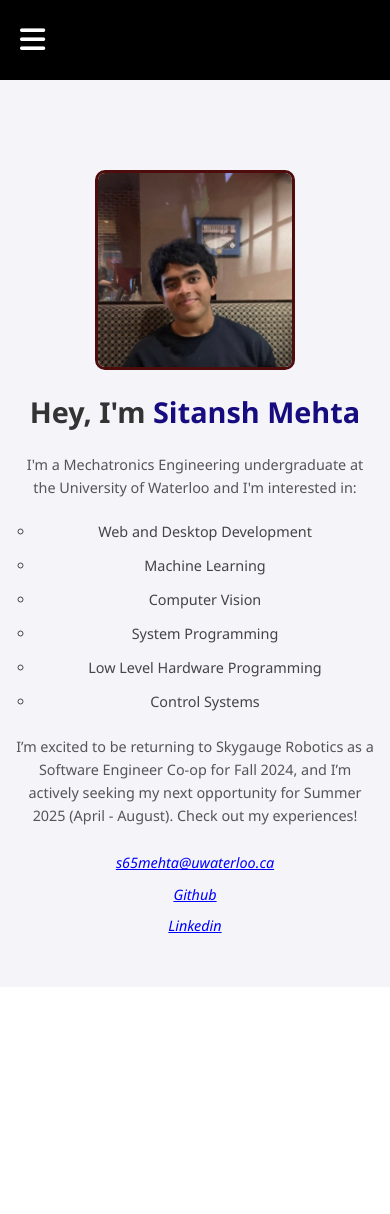
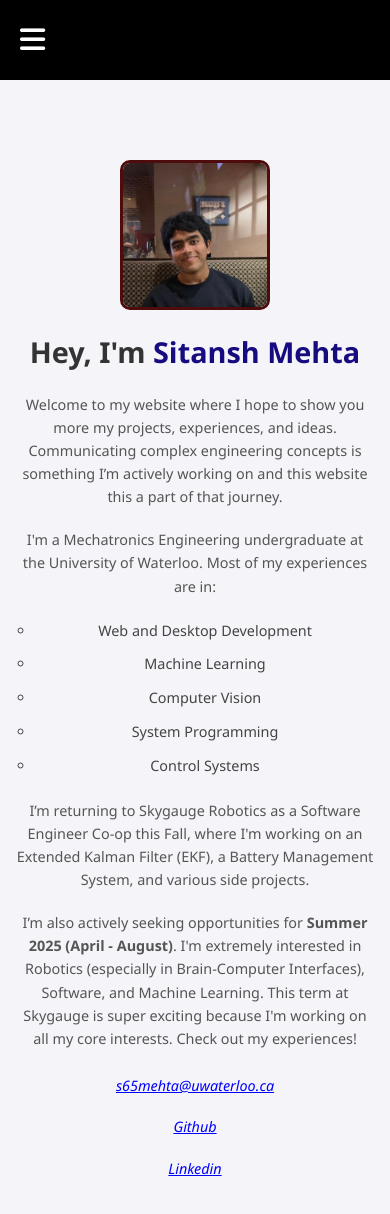
Before and after one commit to sitanshmehta/sitanshmehta.github.io, a React (Create React App) app: page /#/ in a window 390 px wide. Shown: the top 1214 px of the page. Before the commit the page ends 987 px from the top, so only its background shows below. Built offline with nearby package versions, Linux system fonts and the light colour scheme.

Commit message:
More home content and fixing styling on phone

```diff
--- a/src/Components/Home/Home.css
+++ b/src/Components/Home/Home.css
@@ -1,17 +1,25 @@
 .home-page {
     display: flex;
     flex-direction: row;
-    align-items: center;
+    align-items: flex-start;
+    /* Changed from center to flex-start for better alignment */
     justify-content: center;
     padding: 50px 20px;
-    height: 92vh;
+    padding-top: 80px;
+    /* Ensures content starts below the 80px navbar */
+    height: calc(100vh - 80px);
+    /* Adjusted height to account for the navbar */
     background-color: #f4f4f9;
     text-align: left;
+    overflow-y: auto;
+    /* Allows scrolling if content overflows */
 }
 
 .intro {
     max-width: 600px;
     margin-right: 50px;
+    flex: 1;
+    /* Ensures the intro section takes available space */
 }
 
 .intro-greeting {
@@ -48,16 +56,22 @@
     color: #777;
     font-style: italic;
     display: flex;
+    gap: 15px;
+    /* Adds space between contact items */
 }
 
 .intro-item {
     padding: 10px;
     color: blue;
     text-decoration: underline;
+    cursor: pointer;
+    /* Indicates clickable links */
 }
 
 .profile-image-container {
     flex-shrink: 0;
+    margin-left: 50px;
+    /* Adds space between intro and image */
 }
 
 .profile-image {
@@ -71,7 +85,6 @@
 /* Media queries for responsiveness */
 @media screen and (max-width: 800px) {
 
-    /* Stack items vertically on smaller screens */
     .home-page {
         flex-direction: column;
         align-items: center;
@@ -80,14 +93,12 @@
         text-align: center;
     }
 
-    /* Adjust intro section */
     .intro {
         margin-right: 0;
         margin-bottom: 30px;
         max-width: 100%;
     }
 
-    /* Reduce font sizes for better readability */
     .intro-greeting {
         font-size: 2rem;
     }
@@ -100,27 +111,28 @@
         font-size: 1rem;
     }
 
-    /* Stack contact info vertically */
     .intro-note {
         flex-direction: column;
         align-items: center;
         font-size: 0.9rem;
+        gap: 10px;
+        /* Reduces space between contact items */
     }
 
     .intro-item {
         padding: 5px 0;
     }
 
-    /* Display the profile image above the intro */
     .profile-image-container {
         display: flex;
         justify-content: center;
         margin-bottom: 20px;
         order: -1;
         /* Moves image to the top */
+        margin-left: 0;
+        /* Reset margin to center the image */
     }
 
-    /* Resize the profile image */
     .profile-image {
         width: 200px;
         height: 200px;
@@ -129,7 +141,6 @@
 
 @media screen and (max-width: 600px) {
 
-    /* Further adjustments for very small screens */
     .intro-greeting {
         font-size: 1.8rem;
     }
@@ -143,9 +154,15 @@
         font-size: 0.9rem;
     }
 
-    /* Adjust padding */
+    /* Adjust padding to account for smaller screens */
     .home-page {
         padding: 15px;
-        padding-top: 90px;
+        padding-top: 80px;
+        /* Maintain padding for navbar */
+    }
+
+    .profile-image {
+        width: 150px;
+        height: 150px;
     }
 }
--- a/src/Components/Home/Home.js
+++ b/src/Components/Home/Home.js
@@ -11,19 +11,23 @@ const Home = () => {
             <div className='intro'>
                 <h1 className='intro-greeting'>Hey, I'm <span className='name'>Sitansh Mehta</span></h1>
                 <p className='intro-content'>
-                    I'm a Mechatronics Engineering undergraduate at the University of Waterloo and I'm
-                    interested in:
+                    Welcome to my website where I hope to show you more my projects, experiences, and ideas. Communicating complex engineering concepts is something I’m actively working on and this website this a part of that journey.
+                </p>
+                <p className='intro-content'>
+                    I'm a Mechatronics Engineering undergraduate at the University of Waterloo. Most of my experiences are in:
                 </p>
                 <ul className='interest-list'>
                     <li>Web and Desktop Development</li>
                     <li>Machine Learning</li>
                     <li>Computer Vision</li>
                     <li>System Programming</li>
-                    <li>Low Level Hardware Programming</li>
                     <li>Control Systems</li>
                 </ul>
                 <p className='intro-content'>
-                    I’m excited to be returning to Skygauge Robotics as a Software Engineer Co-op for Fall 2024, and I’m actively seeking my next opportunity for Summer 2025 (April - August). Check out my experiences!
+                    I’m returning to Skygauge Robotics as a Software Engineer Co-op this Fall, where I'm working on an Extended Kalman Filter (EKF), a Battery Management System, and various side projects.
+                </p>
+                <p className='intro-content'>
+                    I’m also actively seeking opportunities for <strong>Summer 2025 (April - August)</strong>. I'm extremely interested in Robotics (especially in Brain-Computer Interfaces), Software, and Machine Learning. This term at Skygauge is super exciting because I'm working on all my core interests. Check out my experiences!
                 </p>
                 <p className='intro-note'>
                     <div className='intro-item'>
```
